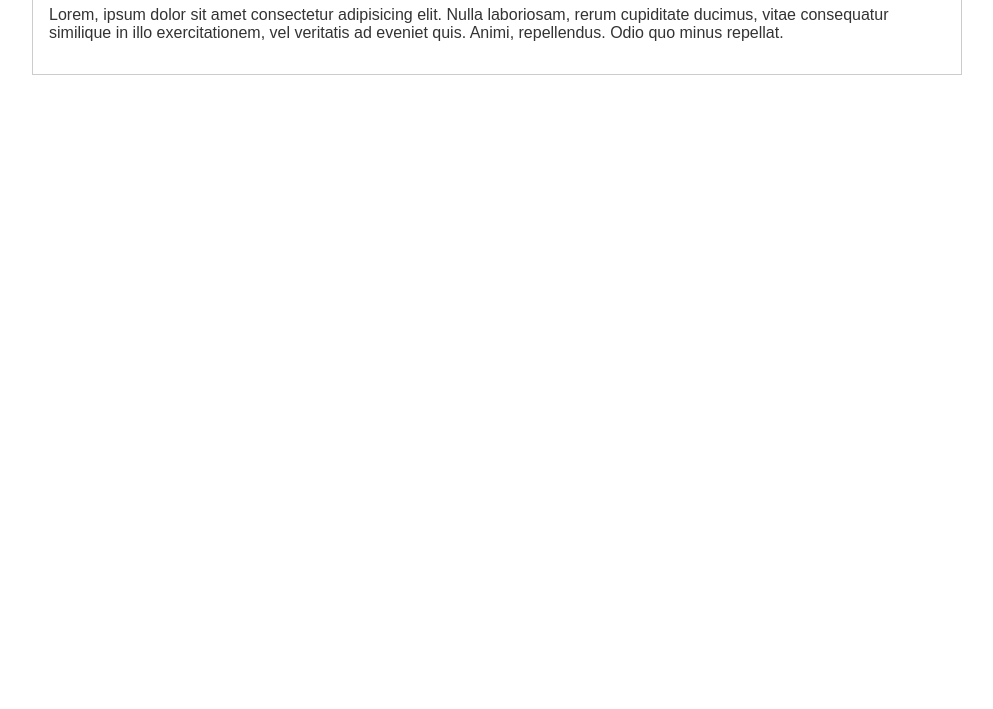
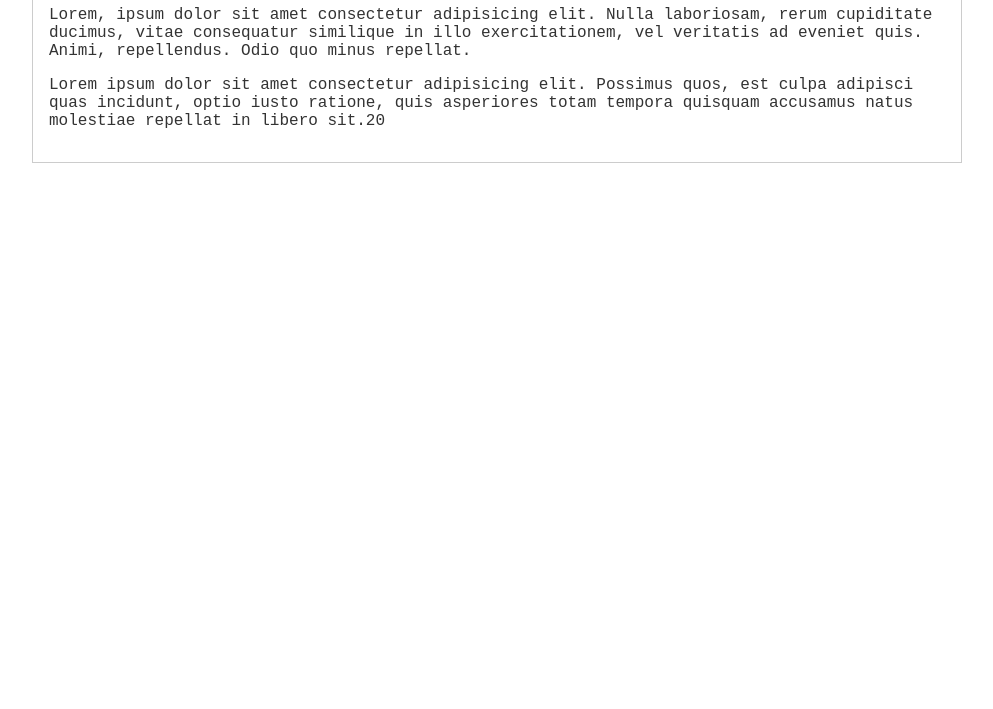
Before and after one commit to Carlosgualpa/Hyperblog, a plain HTML site: page index.html in a window 1280 px wide. Shown: the part 91-800 px from the top of the page, without its empty margins (143-1136 px from the left). Drawn offline with Linux system fonts and the light colour scheme.

Commit message:
agregamos contenido y cambio de tipografia

```diff
--- a/estilos.css
+++ b/estilos.css
@@ -1,6 +1,6 @@
 body{
     text-align: center;
-    font-family: Arial, Helvetica, sans-serif;
+    font-family:'Courier New', Courier, monospace;
     color: #333;
     font-size: 16px;
     margin: 0;
--- a/index.html
+++ b/index.html
@@ -12,6 +12,7 @@
         <div class="post">
             <h1>Blog Post</h1>
             <p>Lorem, ipsum dolor sit amet consectetur adipisicing elit. Nulla laboriosam, rerum cupiditate ducimus, vitae consequatur similique in illo exercitationem, vel veritatis ad eveniet quis. Animi, repellendus. Odio quo minus repellat.</p>
+            <p>Lorem ipsum dolor sit amet consectetur adipisicing elit. Possimus quos, est culpa adipisci quas incidunt, optio iusto ratione, quis asperiores totam tempora quisquam accusamus natus molestiae repellat in libero sit.20</p>
         </div>
     </div>
 </body>
```
